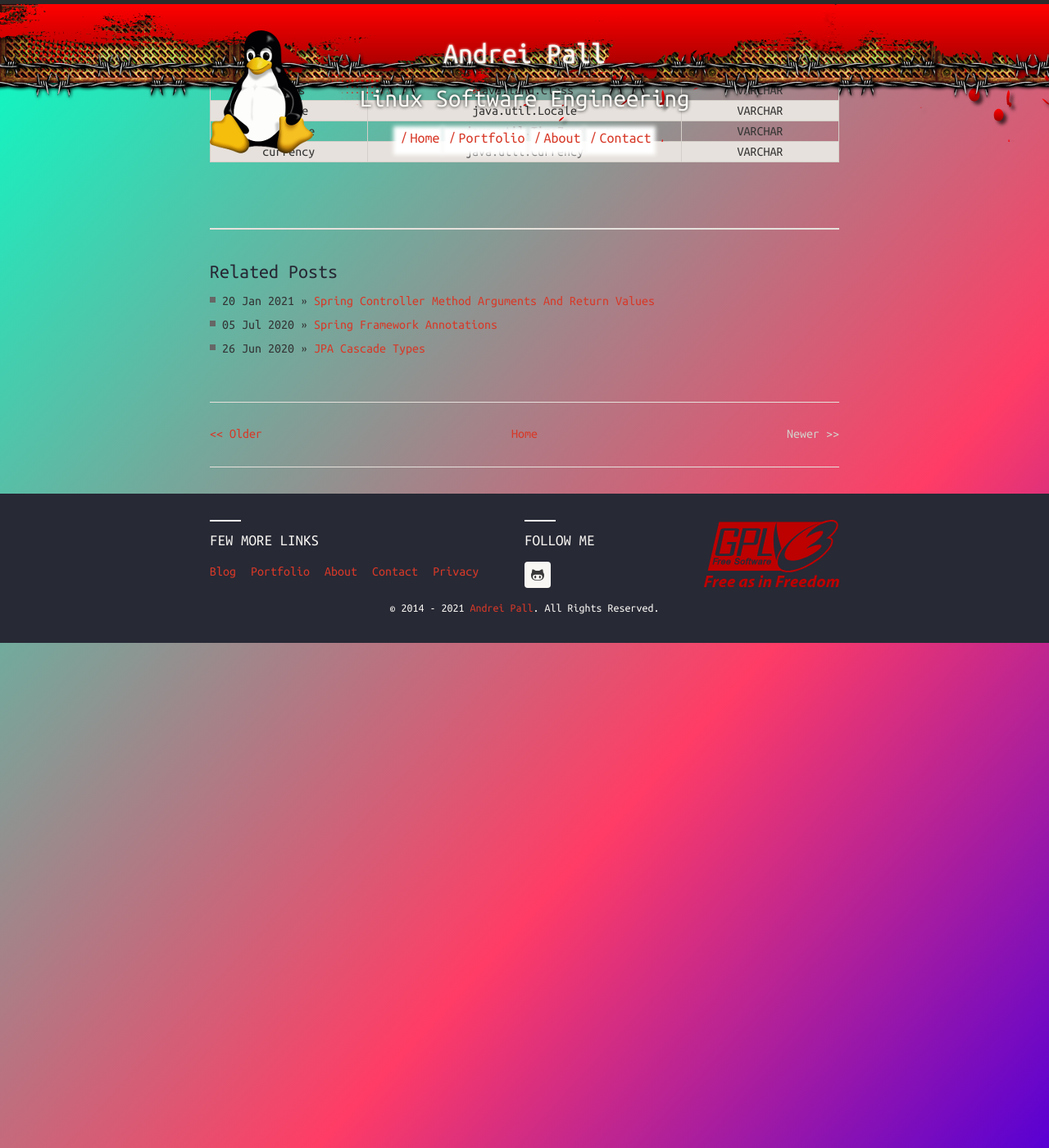
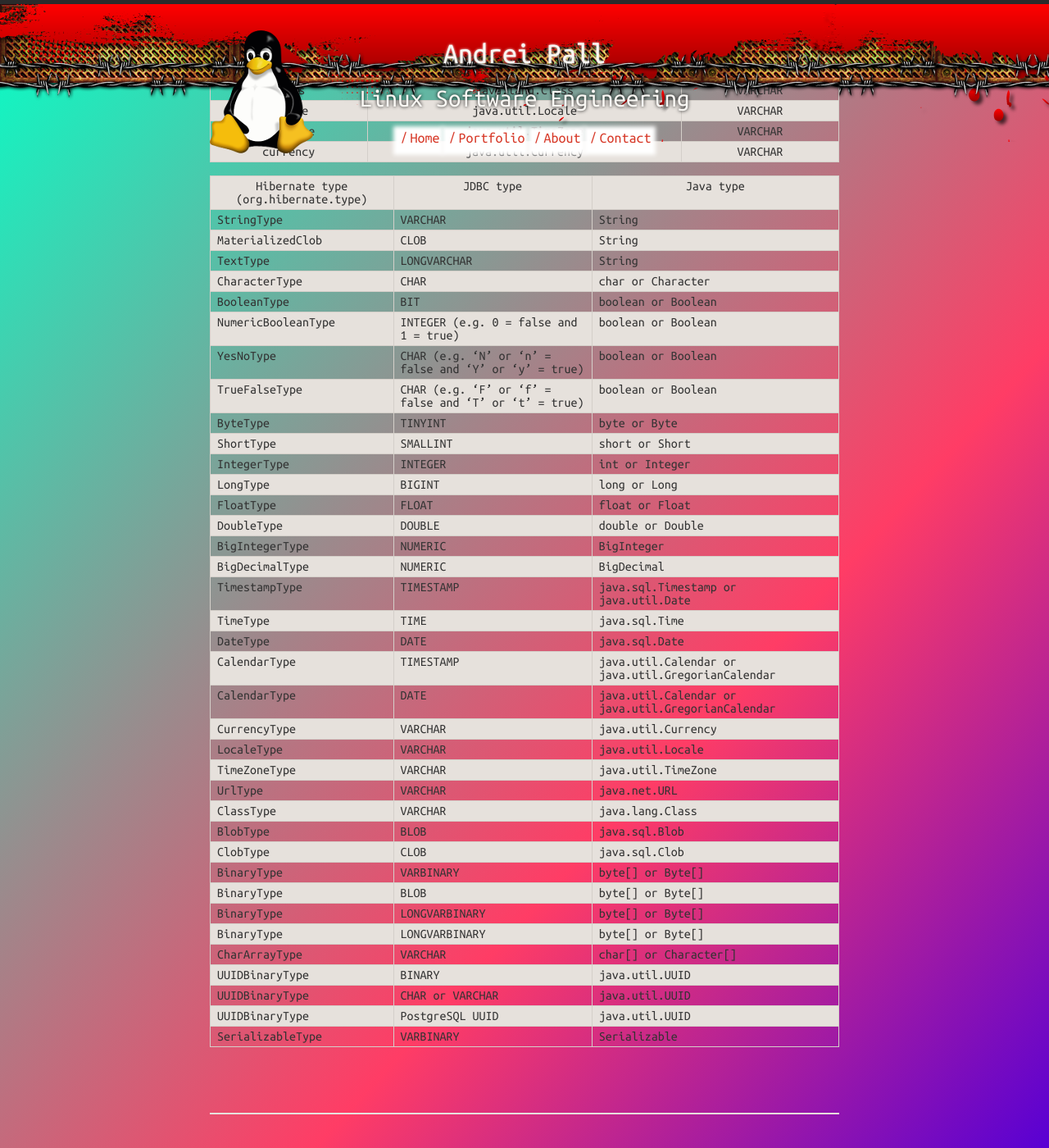
Before and after one commit to andreipall/andreipall.github.io, a Jekyll site: the page built from _posts/2021-07-07-hibernate-mapping-types.markdown, in a window 1280 px wide and 1400 px high, scrolled down 1534 px. Shown: the whole window at 82% size. Built offline with Jekyll 4.4.1, drawn with Linux system fonts in a browser that asks for light colours; comment, search, counter and statistics services are not loaded.

Commit message:
Update 2021-07-07-hibernate-mapping-types.markdown

```diff
--- a/_posts/2021-07-07-hibernate-mapping-types.markdown
+++ b/_posts/2021-07-07-hibernate-mapping-types.markdown
@@ -171,3 +171,197 @@ excerpt: When you prepare a Hibernate mapping document, you find that you map th
 <td>VARCHAR</td>
 </tr>
 </tbody></table>
+
+
+<table>
+<tbody><tr>
+<th>Hibernate type (org.hibernate.type)</th>
+<th>JDBC type</th>
+<th>Java type</th>
+</tr>
+<tr>
+<td>StringType</td>
+<td>VARCHAR</td>
+<td>String</td>
+</tr>
+<tr>
+<td>MaterializedClob</td>
+<td>CLOB</td>
+<td>String</td>
+</tr>
+<tr>
+<td>TextType</td>
+<td>LONGVARCHAR</td>
+<td>String</td>
+</tr>
+<tr>
+<td>CharacterType</td>
+<td>CHAR</td>
+<td>char or Character</td>
+</tr>
+<tr>
+<td>BooleanType</td>
+<td>BIT</td>
+<td>boolean or Boolean</td>
+</tr>
+<tr>
+<td>NumericBooleanType</td>
+<td>INTEGER (e.g. 0 = false and 1 = true)</td>
+<td>boolean or Boolean</td>
+</tr>
+<tr>
+<td>YesNoType</td>
+<td>CHAR (e.g. ‘N’ or ‘n’ = false and ‘Y’ or ‘y’ = true)</td>
+<td>boolean or Boolean</td>
+</tr>
+<tr>
+<td>TrueFalseType</td>
+<td>CHAR (e.g. ‘F’ or ‘f’ = false and ‘T’ or ‘t’ = true)</td>
+<td>boolean or Boolean</td>
+</tr>
+<tr>
+<td>ByteType</td>
+<td>TINYINT</td>
+<td>byte or Byte</td>
+</tr>
+<tr>
+<td>ShortType</td>
+<td>SMALLINT</td>
+<td>short or Short</td>
+</tr>
+<tr>
+<td>IntegerType</td>
+<td>INTEGER</td>
+<td>int or Integer</td>
+</tr>
+<tr>
+<td>LongType</td>
+<td>BIGINT</td>
+<td>long or Long</td>
+</tr>
+<tr>
+<td>FloatType</td>
+<td>FLOAT</td>
+<td>float or Float</td>
+</tr>
+<tr>
+<td>DoubleType</td>
+<td>DOUBLE</td>
+<td>double or Double</td>
+</tr>
+<tr>
+<td>BigIntegerType</td>
+<td>NUMERIC</td>
+<td>BigInteger</td>
+</tr>
+<tr>
+<td>BigDecimalType</td>
+<td>NUMERIC</td>
+<td>BigDecimal </td>
+</tr>
+<tr>
+<td>TimestampType</td>
+<td>TIMESTAMP</td>
+<td>java.sql.Timestamp or java.util.Date</td>
+</tr>
+<tr>
+<td>TimeType</td>
+<td>TIME</td>
+<td>java.sql.Time</td>
+</tr>
+<tr>
+<td>DateType</td>
+<td>DATE</td>
+<td>java.sql.Date</td>
+</tr>
+<tr>
+<td>CalendarType</td>
+<td>TIMESTAMP</td>
+<td>java.util.Calendar or java.util.GregorianCalendar</td>
+</tr>
+<tr>
+<td>CalendarType</td>
+<td>DATE</td>
+<td>java.util.Calendar or java.util.GregorianCalendar</td>
+</tr>
+<tr>
+<td>CurrencyType</td>
+<td>VARCHAR</td>
+<td>java.util.Currency</td>
+</tr>
+<tr>
+<td>LocaleType</td>
+<td>VARCHAR</td>
+<td>java.util.Locale</td>
+</tr>
+<tr>
+<td>TimeZoneType</td>
+<td>VARCHAR</td>
+<td>java.util.TimeZone</td>
+</tr>
+<tr>
+<td>UrlType</td>
+<td>VARCHAR</td>
+<td>java.net.URL</td>
+</tr>
+<tr>
+<td>ClassType</td>
+<td>VARCHAR</td>
+<td>java.lang.Class</td>
+</tr>
+<tr>
+<td>BlobType</td>
+<td>BLOB</td>
+<td>java.sql.Blob</td>
+</tr>
+<tr>
+<td>ClobType</td>
+<td>CLOB</td>
+<td>java.sql.Clob</td>
+</tr>
+<tr>
+<td>BinaryType</td>
+<td>VARBINARY</td>
+<td>byte[] or Byte[]</td>
+</tr>
+<tr>
+<td>BinaryType</td>
+<td>BLOB</td>
+<td>byte[] or Byte[]</td>
+</tr>
+<tr>
+<td>BinaryType</td>
+<td>LONGVARBINARY</td>
+<td>byte[] or Byte[]</td>
+</tr>
+<tr>
+<td>BinaryType</td>
+<td>LONGVARBINARY</td>
+<td>byte[] or Byte[]</td>
+</tr>
+<tr>
+<td>CharArrayType</td>
+<td>VARCHAR</td>
+<td>char[] or Character[]</td>
+</tr>
+<tr>
+<td>UUIDBinaryType</td>
+<td>BINARY</td>
+<td>java.util.UUID</td>
+</tr>
+<tr>
+<td>UUIDBinaryType</td>
+<td>CHAR or VARCHAR</td>
+<td>java.util.UUID</td>
+</tr>
+<tr>
+<td>UUIDBinaryType</td>
+<td>PostgreSQL UUID</td>
+<td>java.util.UUID</td>
+</tr>
+<tr>
+<td>SerializableType</td>
+<td>VARBINARY</td>
+<td>Serializable</td>
+</tr>
+</tbody></table>
```
